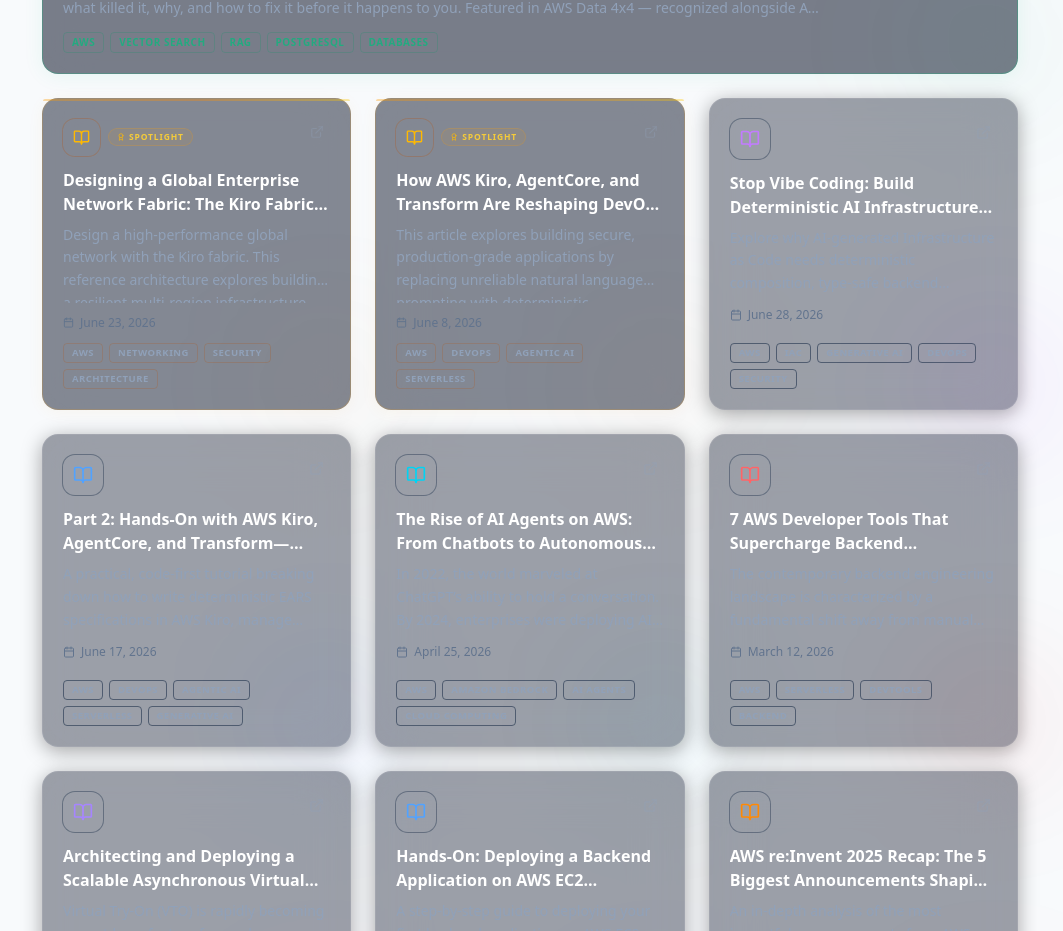
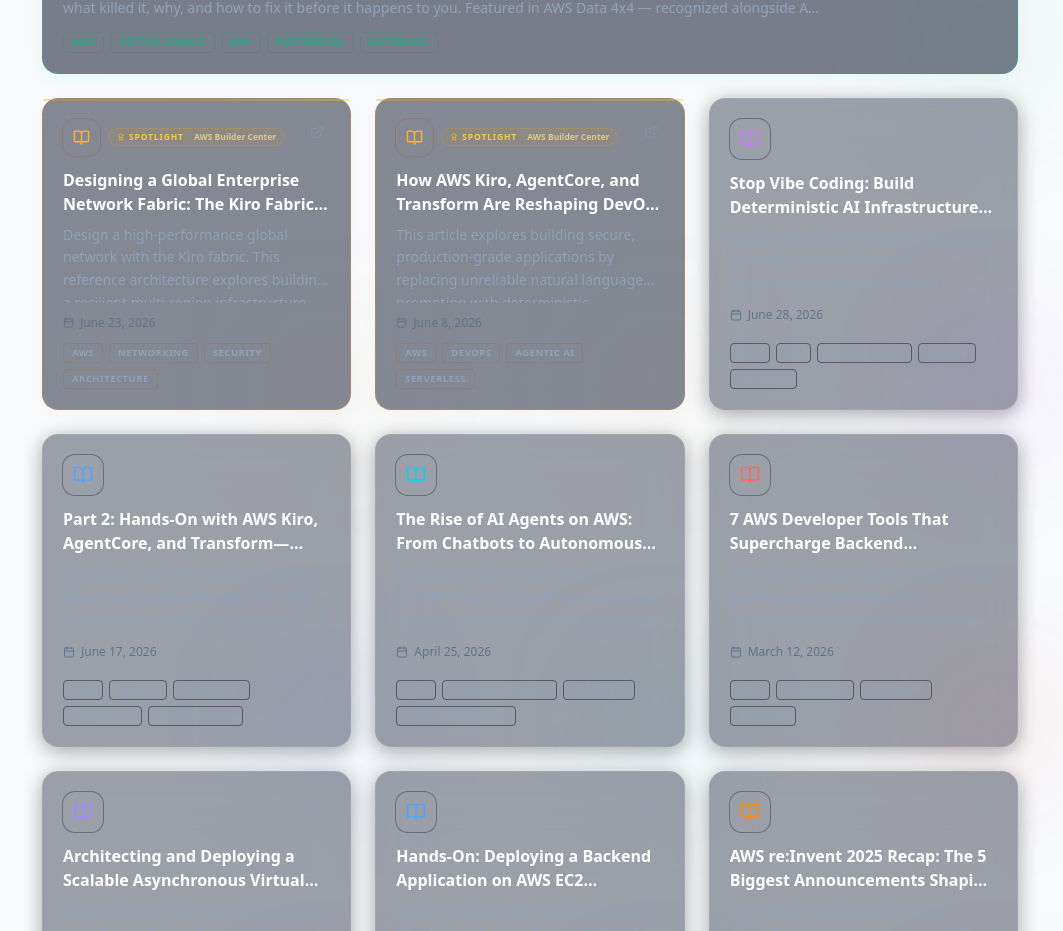
Before and after one commit to Binod231/Portfolio-Bin, a Next.js app: page / in a window 1280 px wide. Shown: the part 7900-8831 px from the top of the page, without its empty margins (110-1173 px from the left). Built offline with nearby package versions, Linux system fonts and the light colour scheme.

Commit message:
show spotlight source in badge (e.g. AWS Builder Center)

```diff
--- a/src/components/sections/Blog.tsx
+++ b/src/components/sections/Blog.tsx
@@ -265,6 +265,10 @@
                             <span className="text-[8.5px] font-black uppercase tracking-widest text-amber-300/90">
                               Spotlight
                             </span>
+                            <span className="text-amber-500/40 text-[8px]">·</span>
+                            <span className="text-[8.5px] font-semibold text-amber-200/70">
+                              {blog.spotlight}
+                            </span>
                           </div>
                         </div>
                         <div className="opacity-35 group-hover:opacity-100 transition-opacity">
```
